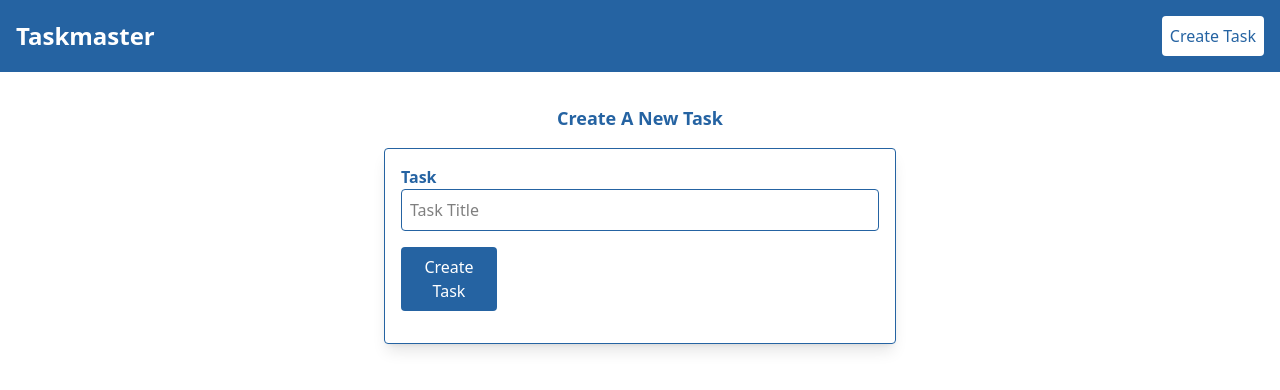
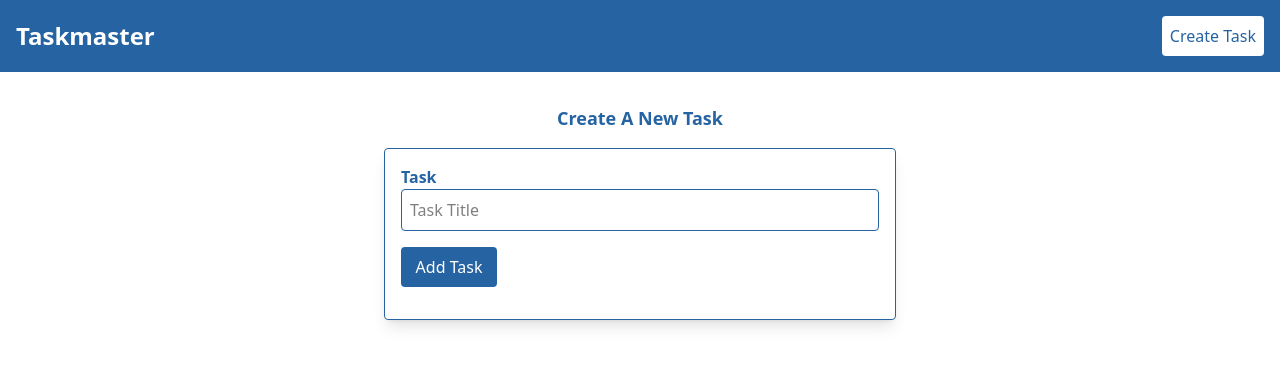
Before and after one commit to ELIE-MANI/taskmaster, a React app: page /create in a window 1280 px wide. Shown: the top 390 px of the page. Built offline with nearby package versions, Linux system fonts and the light colour scheme; the HTML template or start-up script is replaced by a standard one.

Commit message:
feat: add functionality to create task

```diff
--- a/src/api/tasks.js
+++ b/src/api/tasks.js
@@ -11,3 +11,17 @@ export async function getTasks() {
   }
   return response.json();
 }
+
+export async function createTask(newTask) {
+  const response = await fetch(API_URL, {
+    method: 'POST',
+    headers:{
+      'Content-Type': 'application/json',
+      authorization: `Bearer 17|OAkvhOPYN4VRJL2SkcnAzW3PvzyzYI4r4bYBklXoe6f28b04`
+    },
+    body: JSON.stringify(newTask)
+  });
+  if(!response.ok) {
+    throw new Error('Failed to create task')
+  }
+}
--- a/src/pages/CreatePage.jsx
+++ b/src/pages/CreatePage.jsx
@@ -1,20 +1,55 @@
+import { createTask } from "../api/tasks";
 import NavBar from "../components/NavBar";
+import { useQueryClient, QueryClient, useMutation } from "@tanstack/react-query";
+import { useState } from "react";
+import { useNavigate } from "react-router";
+
 
 function CreatePage() {
+const [title, setTitle] = useState('');
+
+const navigate = useNavigate();
+const QueryClient = useQueryClient();
+
+const mutation = useMutation({
+  mutationFn: createTask,
+  onSuccess: () => {
+    //invalidate and refetch
+    QueryClient.invalidateQueries({ queryKey: ['tasks'] });
+    setTitle('');
+    navigate('/');
+  }
+});
+
+const handleAddTask = () => {
+  mutation.mutate({
+    title: title,
+    completed: false,
+  });
+};
+
+
   return (
     <>
     <NavBar />
     <h1 className="text-center mt-8 text-lg font-bold text-primary">
       Create A New Task</h1>
-      <form >
+      <div>
         <div className="flex flex-col max-w-lg mx-auto my-4 p-4 border border-primary rounded shadow-lg">
           <label className="font-bold text-primary" htmlFor="task">Task</label>
-          <input className="border border-primary rounded p-2" type="text" id="task" name="task" placeholder="Task Title" required />
-          <button className="bg-primary text-white p-2 rounded w-24 my-4 cursor-pointer hover:bg-blue-500
-          hover:opacity-75 transition duration-500" type="submit">Create Task</button>
+          <input className="border border-primary rounded p-2"
+          type="text" id="task"
+          value={title} onChange={(e) => setTitle(e.target.value)}
+          placeholder="Task Title" required />
+
+          <button onClick={handleAddTask}
+          className="bg-primary text-white p-2 rounded w-24 my-4 cursor-pointer hover:bg-blue-500
+          hover:opacity-75 transition duration-500" type="submit">
+          {mutation.isLoading ? 'Saving...' : 'Add Task'}
+          </button>
           </div>
 
-      </form>
+      </div>
     </>
    );
 }
```
